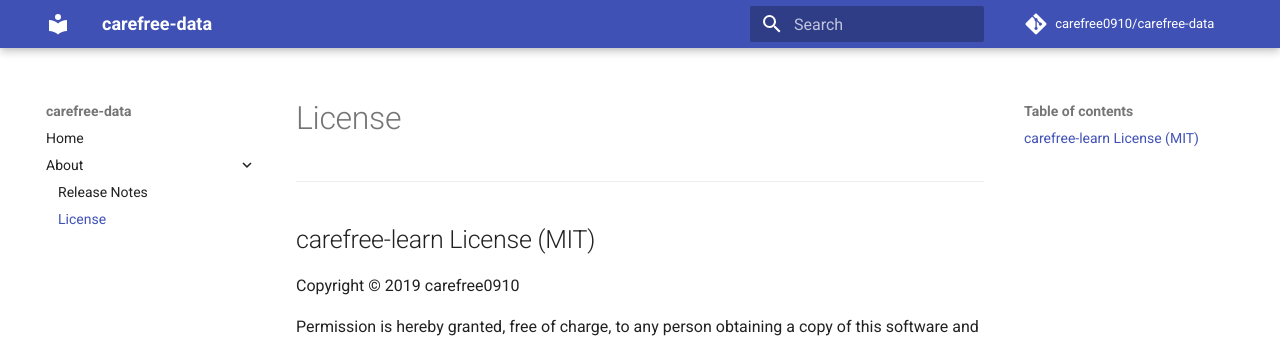
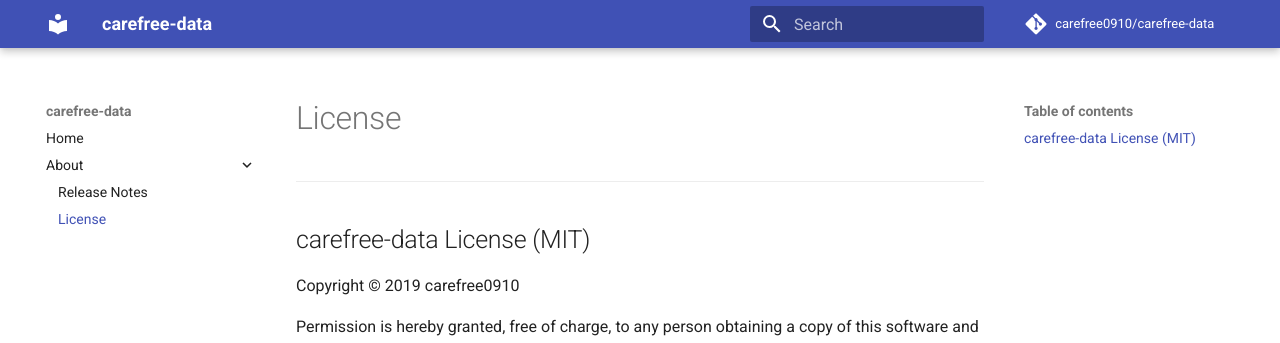
Before and after one commit to carefree0910/carefree-data, an MkDocs documentation site: the page built from docs/about/license.md, in a window 1280 px wide. Shown: the top 343 px of the page. Built offline with MkDocs 1.6.1 and Material for MkDocs 9.7.7, drawn with Linux system fonts in a browser that asks for light colours; comment, search, counter and statistics services are not loaded.

Commit message:
Fixed typo

```diff
--- a/docs/about/license.md
+++ b/docs/about/license.md
@@ -4,7 +4,7 @@
 
 
 
-## carefree-learn License (MIT)
+## carefree-data License (MIT)
 
 Copyright (c) 2019 carefree0910
 
```
